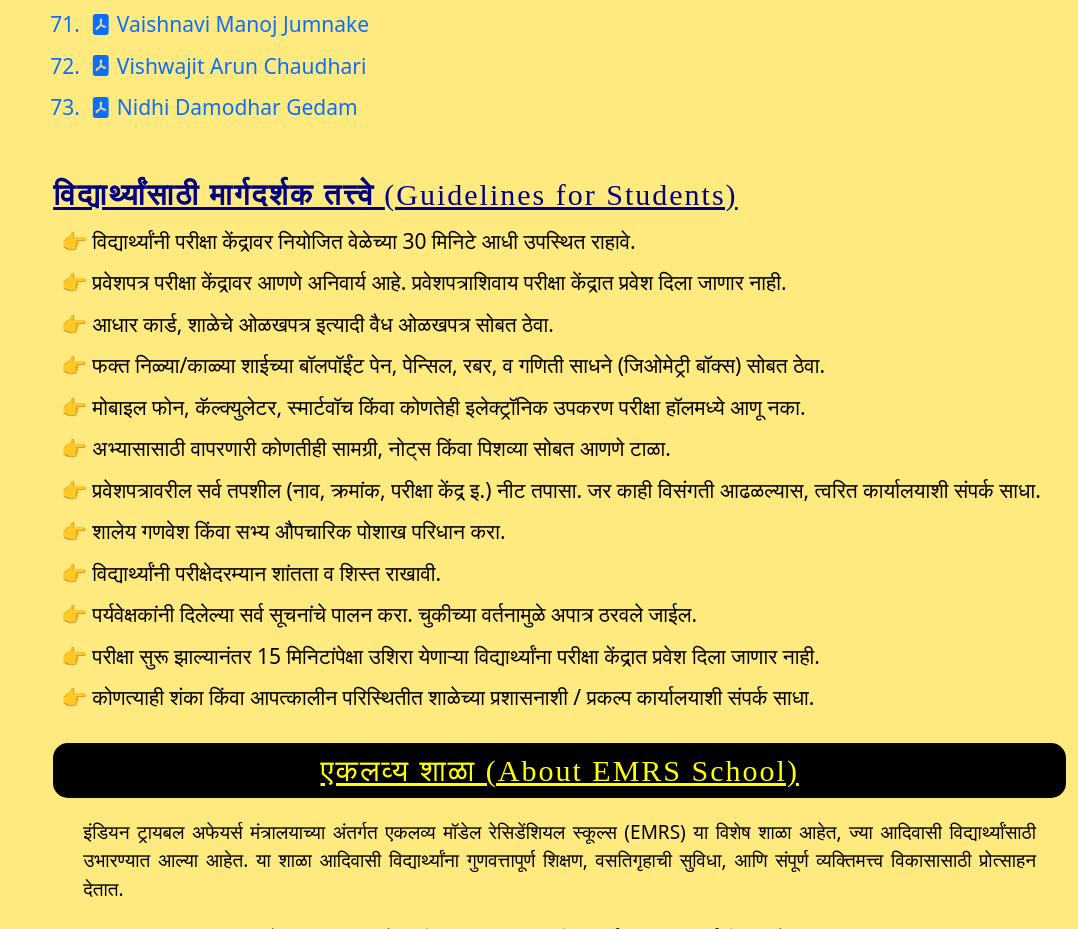
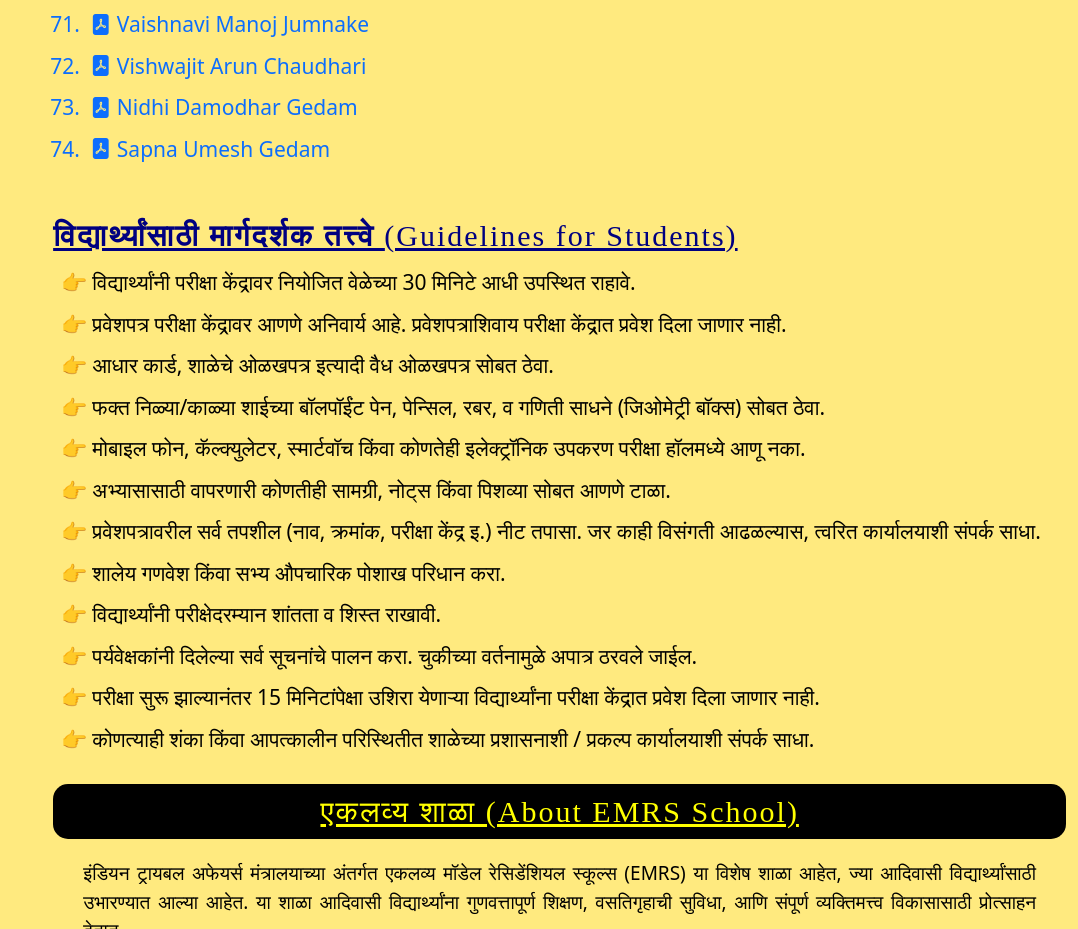
Before and after one commit to AkashParate29/Portfolio, a website: page emrs-hall-tickets-grade8.html in a window 1280 px wide. Shown: the part 3609-4538 px from the top of the page, without its empty margins (202-1280 px from the left). Drawn offline with nearby package versions, Linux system fonts and the light colour scheme; files whose address does not match are found by name.

Commit message:
EMRS Update 28

```diff
--- a/emrs-hall-tickets-grade8.html
+++ b/emrs-hall-tickets-grade8.html
@@ -452,6 +452,7 @@
 <li><a href="public/docs/emrs_hall_tickets/	Vaishnavi Manoj Jumnake	.pdf"target="_blank"><span class="bi bi-file-pdf-fill">	Vaishnavi Manoj Jumnake	</span></a></li>
 <li><a href="public/docs/emrs_hall_tickets/	Vishwajit Arun Chaudhari	.pdf"target="_blank"><span class="bi bi-file-pdf-fill">	Vishwajit Arun Chaudhari	</span></a></li>
 <li><a href="public/docs/emrs_hall_tickets/	Nidhi Damodhar Gedam	.pdf"target="_blank"><span class="bi bi-file-pdf-fill">	Nidhi Damodhar Gedam	</span></a></li>
+<li><a href="public/docs/emrs_hall_tickets/	Sapna Umesh Gedam	.pdf"target="_blank"><span class="bi bi-file-pdf-fill">	Sapna Umesh Gedam	</span></a></li>
 
                 </ol>
                 </p>
```
Also changed, not shown: 2 other files.
